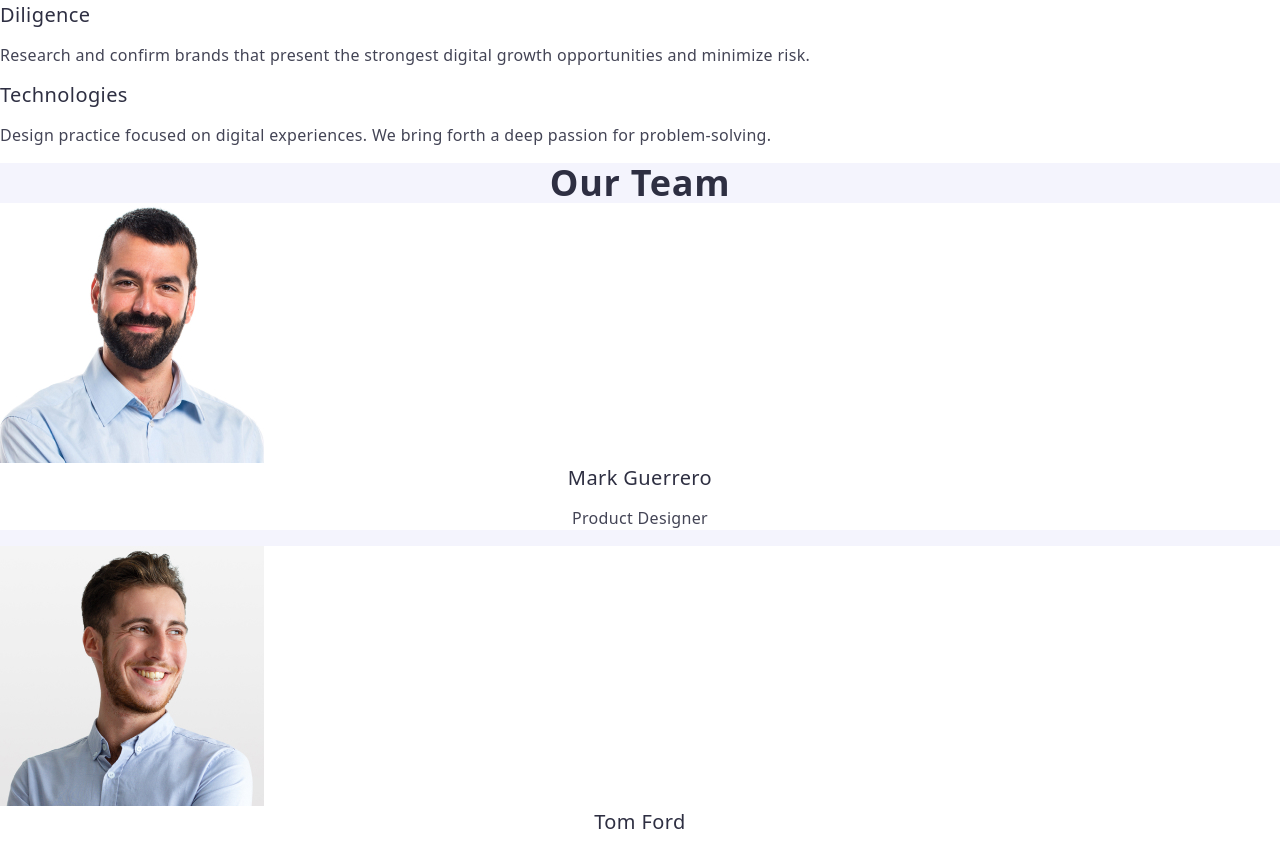
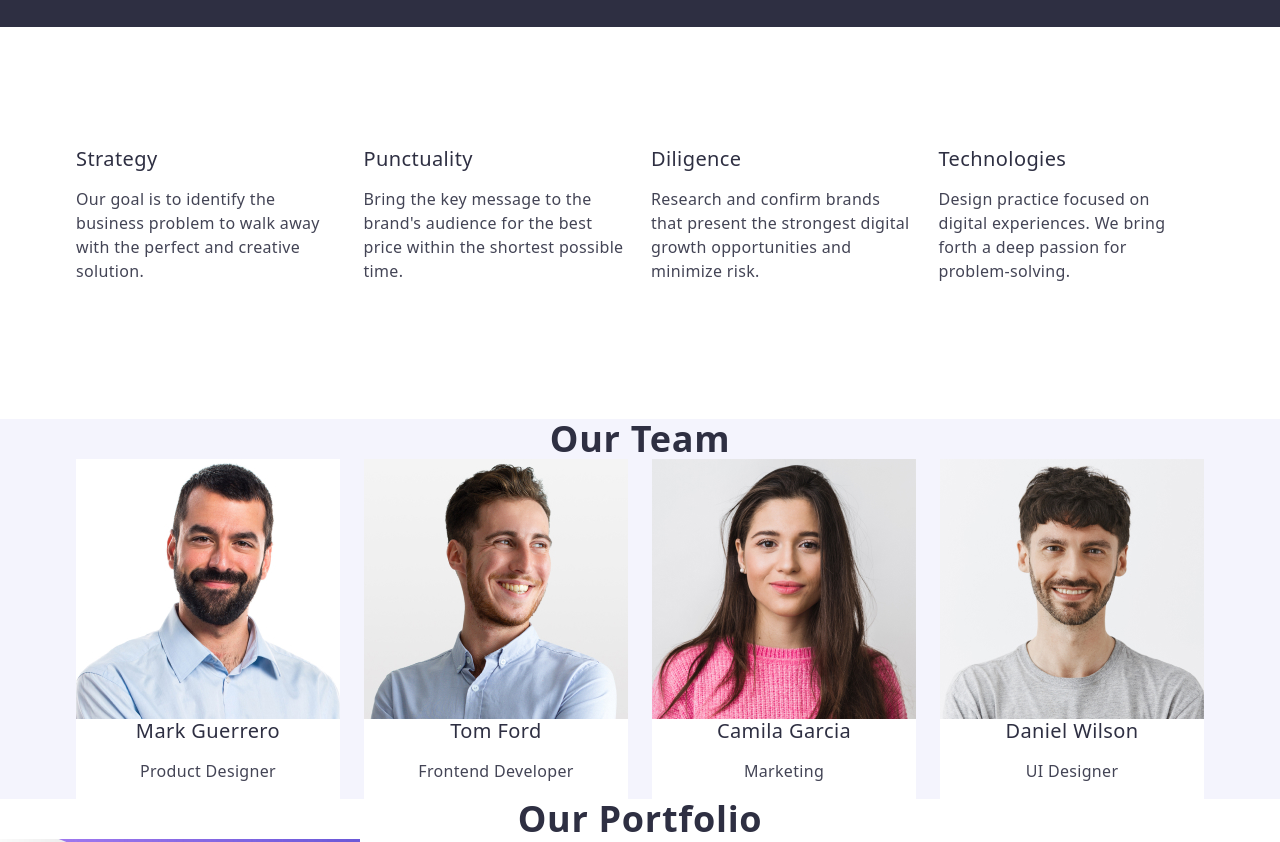
Before and after one commit to Yevhenii-2024/goit-markup-hw-03, a plain HTML site: page index.html in a window 1280 px wide. Shown: the part 706-1548 px from the top of the page. Drawn offline with nearby package versions, Linux system fonts and the light colour scheme.

Commit message:
add changes

```diff
--- a/css/styles.css
+++ b/css/styles.css
@@ -30,6 +30,12 @@ a {
 
 button {
   cursor: pointer;
+}
+
+img {
+  display: block;
+  max-width: 100%;
+  height: auto;
 }
 
 .visually-hidden {
@@ -124,11 +130,12 @@ button {
   letter-spacing: 0.04em;
   color: #fff;
   background-color: #4d5ae5;
+  display: block;
   text-align: center;
-  border: 0;
+  border: none;
   border-radius: 4px;
   padding: 16px 32px;
-  width: 169px;
+  min-width: 169px;
   height: 56px;
   margin-left: auto;
   margin-right: auto;
@@ -248,3 +255,26 @@ header {
   display: flex;
   gap: 40px;
 }
+
+.section-one .container {
+  padding-bottom: 188px;
+}
+
+.list-sect-two {
+  display: flex;
+  /* padding: 120px 0; */
+  gap: 24px;
+}
+
+.list-item {
+  width: calc((100% - 74px) / 4);
+}
+
+.sect-two {
+  padding: 120px 0;
+}
+
+.our-team {
+  display: flex;
+  gap: 24px;
+}
--- a/index.html
+++ b/index.html
@@ -59,31 +59,32 @@
           <button type="button" class="button">Order Service</button>
         </div>
       </section>
-      <section>
+      <section class="sect-two">
+        <div class="container">
           <h2 class="visually-hidden">Advantages</h2>
-        <ul>
-          <li>
+          <ul class="list-sect-two">
+            <li class="list-item">
               <h3 class="title">Strategy</h3>
               <p class="text-section">
-              Our goal is to identify the business problem to walk away with the
-              perfect and creative solution.
+                Our goal is to identify the business problem to walk away with
+                the perfect and creative solution.
               </p>
             </li>
-          <li>
+            <li class="list-item">
               <h3 class="title">Punctuality</h3>
               <p class="text-section">
                 Bring the key message to the brand's audience for the best price
                 within the shortest possible time.
               </p>
             </li>
-          <li>
+            <li class="list-item">
               <h3 class="title">Diligence</h3>
               <p class="text-section">
                 Research and confirm brands that present the strongest digital
                 growth opportunities and minimize risk.
               </p>
             </li>
-          <li>
+            <li class="list-item">
               <h3 class="title">Technologies</h3>
               <p class="text-section">
                 Design practice focused on digital experiences. We bring forth a
@@ -91,10 +92,12 @@
               </p>
             </li>
           </ul>
+        </div>
       </section>
       <section class="section-team">
+        <div class="container">
           <h2 class="team-title">Our Team</h2>
-        <ul>
+          <ul class="our-team">
             <li class="list-team">
               <img
                 src="./images/MarkGuerrero.jpg"
@@ -102,8 +105,10 @@
                 width="264"
                 height="260"
               />
+              <div>
                 <h3 class="title-name">Mark Guerrero</h3>
                 <p class="profession">Product Designer</p>
+              </div>
             </li>
             <li class="list-team">
               <img
@@ -112,8 +117,10 @@
                 width="264"
                 height="260"
               />
+              <div>
                 <h3 class="title-name">Tom Ford</h3>
                 <p class="profession">Frontend Developer</p>
+              </div>
             </li>
             <li class="list-team">
               <img
@@ -122,8 +129,10 @@
                 width="264"
                 height="260"
               />
+              <div>
                 <h3 class="title-name">Camila Garcia</h3>
                 <p class="profession">Marketing</p>
+              </div>
             </li>
             <li class="list-team">
               <img
@@ -132,10 +141,13 @@
                 width="264"
                 height="260"
               />
+              <div>
                 <h3 class="title-name">Daniel Wilson</h3>
                 <p class="profession">UI Designer</p>
+              </div>
             </li>
           </ul>
+        </div>
       </section>
       <section>
         <h2 class="portfolio-title">Our Portfolio</h2>
```
Lines whose indentation alone changed are shown as unchanged.
